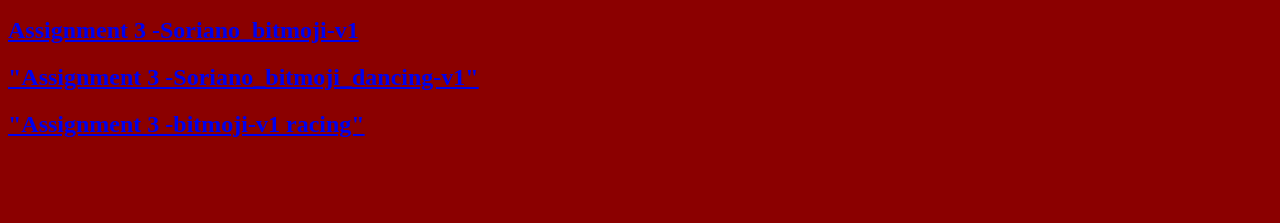
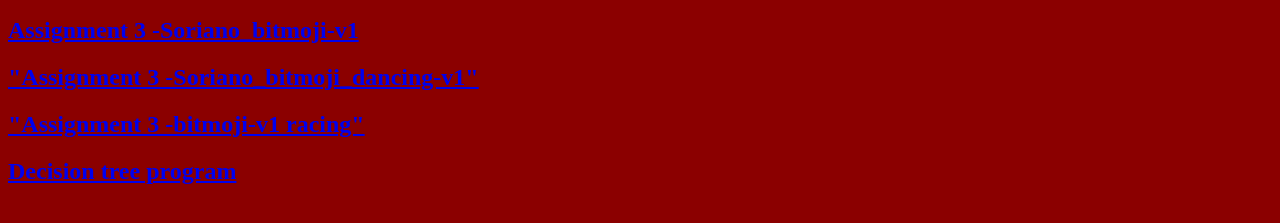
Before and after one commit to Hotdogdavid/Hotdogdavid.github.io, a plain HTML site: page Javascript.html in a window 1280 px wide. Shown: the part 407-630 px from the top of the page. Drawn offline with Linux system fonts and the light colour scheme; a script that the page names is missing.

Commit message:
added flowchart

```diff
--- a/Javascript.html
+++ b/Javascript.html
@@ -27,4 +27,5 @@
     <h2><a href="https://www.khanacademy.org/computer-programming/assignment-3-soriano_bitmoji-v1/6051147657560064">Assignment 3 -Soriano_bitmoji-v1</a></h2><script src="https://www.khanacademy.org/computer-programming/assignment-3-soriano_bitmoji-v1/6051147657560064/embed.js?editor=no&buttons=no&author=no&embed=yes"></script>
     <h2><a href="https://www.khanacademy.org/computer-programming/assignment-3-soriano_bitmoji_dancing-v1/5083993785286656">"Assignment 3 -Soriano_bitmoji_dancing-v1"</a></h2><script src="https://www.khanacademy.org/computer-programming/assignment-3-soriano_bitmoji_dancing-v1/5083993785286656/embed.js?editor=no&buttons=no&author=no&embed=yes"></script>
     <h2><a href="https://www.khanacademy.org/computer-programming/assignment-3-bitmoji-v1-racing/5826025470345216"> "Assignment 3 -bitmoji-v1 racing"</a></h2><script src="https://www.khanacademy.org/computer-programming/assignment-3-bitmoji-v1-racing/5826025470345216/embed.js?editor=no&buttons=no&author=no&embed=yes"></script>
+    <h2><a href="https://www.khanacademy.org/computer-programming/decision-tree-program/6581084953034752">Decision tree program</a></h2><script src="https://www.khanacademy.org/computer-programming/decision-tree-program/6581084953034752/embed.js?editor=no&buttons=no&author=no&embed=yes"></script>
 </html>
```
